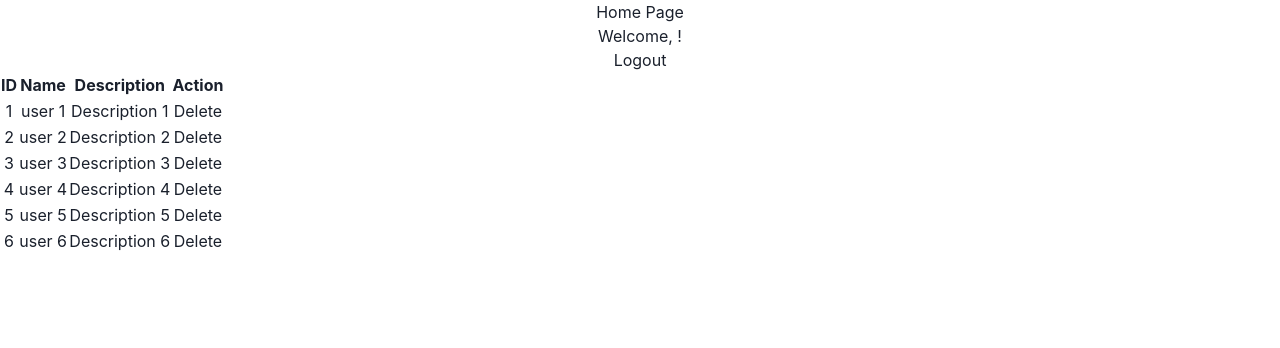
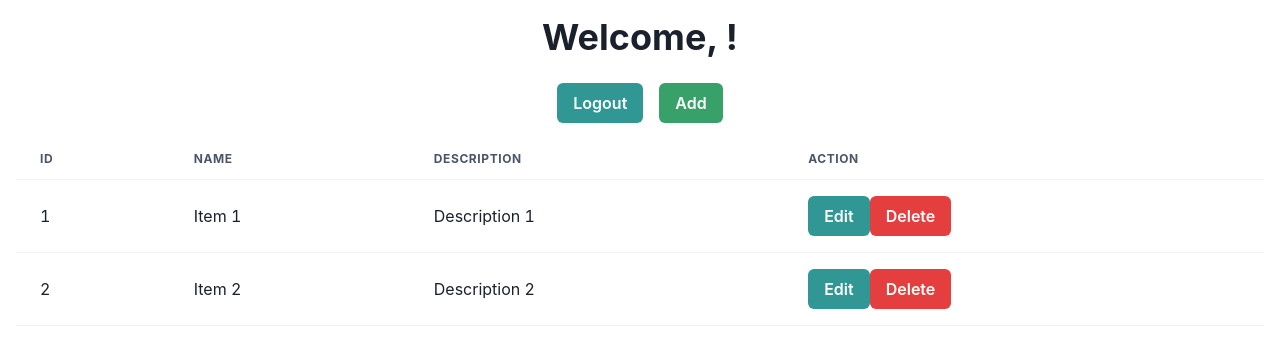
Before and after one commit to bharathaladandi/Ijona-Services, a React (Create React App) app in the folder ijona/: page /homepage in a window 1280 px wide. Shown: the top 348 px of the page. Built offline with nearby package versions, Linux system fonts and the light colour scheme.

Commit message:
homapage todo added

```diff
--- a/ijona/src/Pages/HomaPage.jsx
+++ b/ijona/src/Pages/HomaPage.jsx
@@ -1,50 +1,143 @@
 import React, { useContext, useState } from 'react';
 import { Auth } from '../Context/AuthProvider';
 
+import {
+  Box,
+  Button,
+  Table,
+  Thead,
+  Tbody,
+  Tr,
+  Th,
+  Td,
+  Modal,
+  ModalOverlay,
+  ModalContent,
+  ModalHeader,
+  ModalFooter,
+  ModalBody,
+  ModalCloseButton,
+  Input,
+  FormControl,
+  Heading
+} from '@chakra-ui/react';
 
 export const HomaPage = () => {
 
-  const { user, logout } = Auth();
+  const { user, logout, isAuthenticated } = Auth();
 
   const [data, setData] = useState([
-    { id: 1, name: 'user 1', description: 'Description 1' },
-    { id: 2, name: 'user 2', description: 'Description 2' },
-    { id: 3, name: 'user 3', description: 'Description 3' },
-    { id: 4, name: 'user 4', description: 'Description 4' },
-    { id: 5, name: 'user 5', description: 'Description 5' },
-    { id: 6, name: 'user 6', description: 'Description 6' },
+    { id: 1, name: 'Item 1', description: 'Description 1' },
+    { id: 2, name: 'Item 2', description: 'Description 2' },
   ]);
+
+  const [dataItems, setDataitems] = useState({ name: '', description: '' });
+  const [edit, setEdit] = useState(false);
+  const [editItemId, setEditItemId] = useState(null);
+  const [isModalOpen, setIsModalOpen] = useState(false);
+
+
+  const handleSubmit = (e) => {
+    e.preventDefault();
+
+    if (edit) {
+      setData((prevData) =>
+        prevData.map((item) => (item.id === editItemId ? { ...item, ...dataItems } : item))
+      );
+      setEdit(false);
+      setEditItemId(null);
+    } else {
+      const maxId = Math.max(...data.map((item) => item.id), 0);
+      setData((prevData) => [...prevData, { id: maxId + 1, ...dataItems }]);
+    }
+
+    setDataitems({ name: '', description: '' });
+    closeAddModal();
+  };
+
+  const handleEdit = (id) => {
+    const selectedItem = data.find((item) => item.id === id);
+    setDataitems(selectedItem);
+    setEdit(true);
+    setEditItemId(id);
+    openAddModal();
+  };
 
   const handleDelete = (id) => {
     setData((prevData) => prevData.filter((item) => item.id !== id));
   };
+
+  const openAddModal = () => {
+    setIsModalOpen(true);
+  };
+
+  const closeAddModal = () => {
+    setIsModalOpen(false);
+  };
+
   return (
-    <div>
-      <h2>Home Page</h2>
-      <p>Welcome, {user && user.username}!</p>
-      <button onClick={logout}>Logout</button>
-      <table>
-        <thead>
-          <tr>
-            <th>ID</th>
-            <th>Name</th>
-            <th>Description</th>
-            <th>Action</th>
-          </tr>
-        </thead>
-        <tbody>
+    <Box p={4}>
+      <Heading>Welcome, {user && user.username}!</Heading>
+      <br />
+      <Button onClick={logout} colorScheme="teal">Logout</Button>
+      <Button onClick={openAddModal} colorScheme="green" ml={4}>
+        Add
+      </Button>
+      <Table mt={4} variant="simple">
+        <Thead>
+          <Tr>
+            <Th>ID</Th>
+            <Th>Name</Th>
+            <Th>Description</Th>
+            <Th>Action</Th>
+          </Tr>
+        </Thead>
+        <Tbody>
           {data.map((item) => (
-            <tr key={item.id}>
-              <td>{item.id}</td>
-              <td>{item.name}</td>
-              <td>{item.description}</td>
-              <td>
-                <button onClick={() => handleDelete(item.id)}>Delete</button>
-              </td>
-            </tr>
+            <Tr key={item.id}>
+              <Td>{item.id}</Td>
+              <Td>{item.name}</Td>
+              <Td>{item.description}</Td>
+              <Td>
+                <Button onClick={() => handleEdit(item.id)} colorScheme="teal">Edit</Button>
+                <Button onClick={() => handleDelete(item.id)} colorScheme="red">Delete</Button>
+              </Td>
+            </Tr>
           ))}
-        </tbody>
-      </table>
-    </div>
+        </Tbody>
+      </Table>
+
+      <Modal isOpen={isModalOpen} onClose={closeAddModal}>
+        <ModalOverlay />
+        <ModalContent>
+          <ModalHeader>{edit ? 'Edit Item' : 'Add Item'}</ModalHeader>
+          <ModalCloseButton />
+          <ModalBody>
+            <FormControl>
+              <Input
+                type="text"
+                placeholder="Name"
+                value={dataItems.name}
+                onChange={(e) => setDataitems({ ...dataItems, name: e.target.value })}
+              />
+            </FormControl>
+            <FormControl mt={4}>
+              <Input
+                type="text"
+                placeholder="Description"
+                value={dataItems.description}
+                onChange={(e) => setDataitems({ ...dataItems, description: e.target.value })}
+              />
+            </FormControl>
+          </ModalBody>
+          <ModalFooter>
+            <Button colorScheme="blue" mr={3} onClick={handleSubmit}>
+              {edit ? 'Update' : 'Add'}
+            </Button>
+            <Button onClick={closeAddModal}>Cancel</Button>
+          </ModalFooter>
+        </ModalContent>
+      </Modal>
+    </Box>
   )
 }
```
